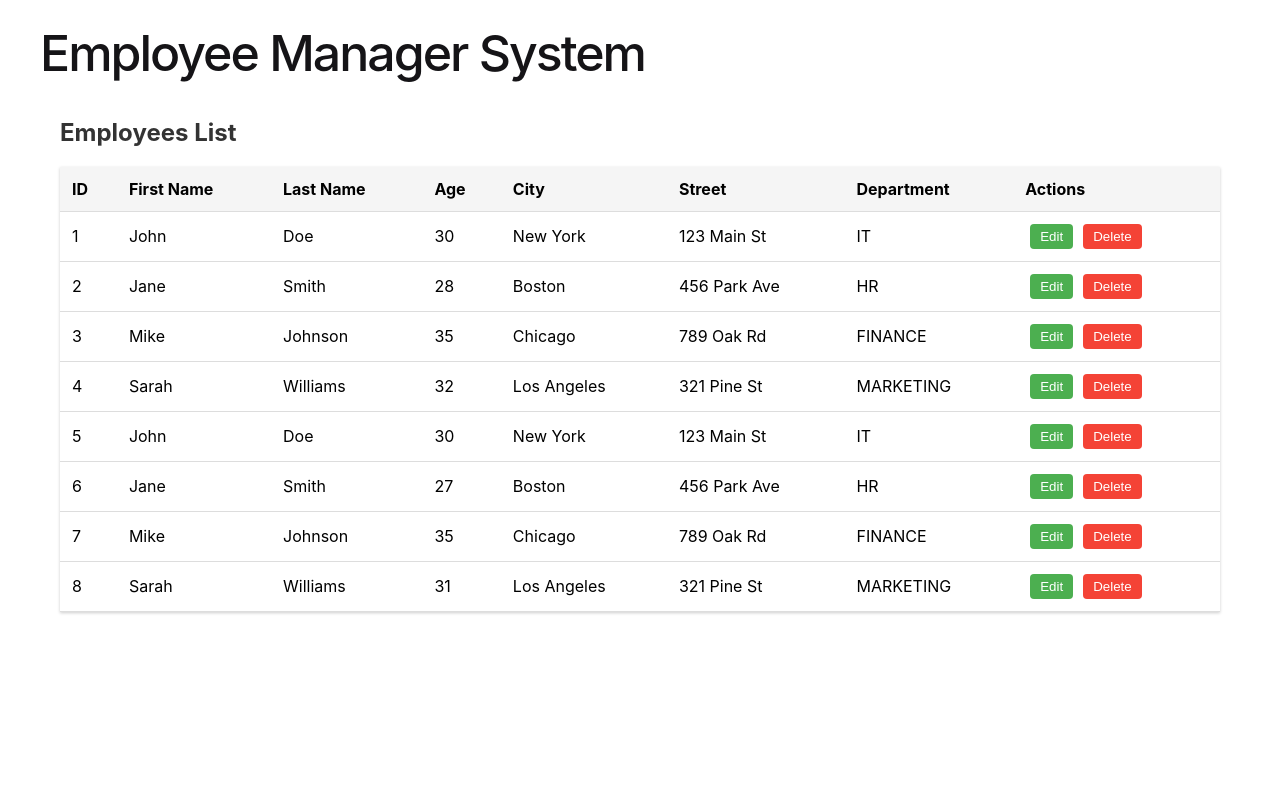
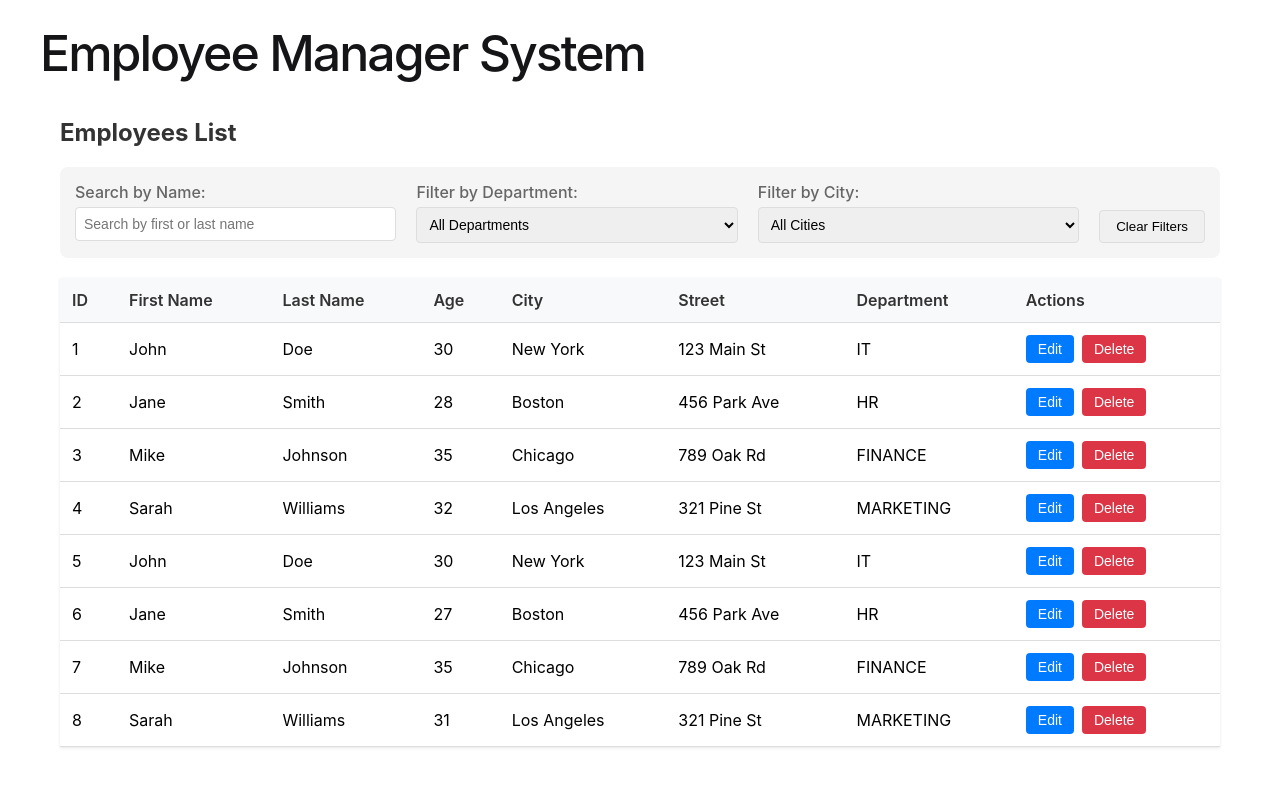
Before and after one commit to YamAlmog/EmployeeManager, an Angular app in the folder employee-manager/: page /employees in a window 1280 px wide. Shown: the top 786 px of the page. Built offline with nearby package versions, Linux system fonts and the light colour scheme.

Commit message:
Add filter controls

```diff
--- a/employee-manager/src/app/components/employees-view/employees-view.component.css
+++ b/employee-manager/src/app/components/employees-view/employees-view.component.css
@@ -9,12 +9,59 @@ h2 {
     margin-bottom: 20px;
 }
 
+/* Filters */
+.filters-container {
+    display: flex;
+    gap: 20px;
+    margin-bottom: 20px;
+    flex-wrap: wrap;
+    padding: 15px;
+    background-color: #f5f5f5;
+    border-radius: 8px;
+}
+
+.filter-group {
+    display: flex;
+    flex-direction: column;
+    gap: 5px;
+    flex: 1;
+    min-width: 200px;
+}
+
+.filter-group label {
+    font-weight: 500;
+    color: #666;
+}
+
+.filter-group input,
+.filter-group select {
+    padding: 8px;
+    border: 1px solid #ddd;
+    border-radius: 4px;
+    font-size: 14px;
+}
+
+.clear-filters {
+    align-self: flex-end;
+    padding: 8px 16px;
+    background-color: #f0f0f0;
+    border: 1px solid #ddd;
+    border-radius: 4px;
+    cursor: pointer;
+    margin-top: 21px;
+}
+
+.clear-filters:hover {
+    background-color: #e0e0e0;
+}
+
+/* Table Styles */
 table {
     width: 100%;
     border-collapse: collapse;
     margin-top: 20px;
-    background-color: #fff;
-    box-shadow: 0 1px 3px rgba(0,0,0,0.2);
+    background-color: white;
+    box-shadow: 0 1px 3px rgba(0, 0, 0, 0.1);
 }
 
 th, td {
@@ -24,57 +71,26 @@ th, td {
 }
 
 th {
-    background-color: #f5f5f5;
-    font-weight: bold;
+    background-color: #f8f9fa;
+    font-weight: 600;
+    color: #333;
 }
 
 tr:hover {
-    background-color: #f9f9f9;
+    background-color: #f5f5f5;
 }
 
-button {
-    margin: 0 5px;
-    padding: 5px 10px;
-    border: none;
-    border-radius: 4px;
-    cursor: pointer;
-}
-
-button:first-child {
-    background-color: #4CAF50;
-    color: white;
-}
-
-button:last-child {
-    background-color: #f44336;
-    color: white;
-}
-
-.loading {
-    text-align: center;
+/* Loading Styles */
+.loading-container {
+    display: flex;
+    flex-direction: column;
+    align-items: center;
     padding: 20px;
-    color: #666;
-}
-
-.no-data {
-    text-align: center;
-    padding: 20px;
-    color: #666;
-    background-color: #f9f9f9;
-    border-radius: 4px;
-    margin-top: 20px;
-}
-
-.loading-container {
-    padding: 20px;
-    margin: 20px 0;
-    background-color: #fff;
-    border-radius: 4px;
-    box-shadow: 0 2px 4px rgba(0,0,0,0.1);
 }
 
 .progress-bar {
     width: 100%;
+    max-width: 300px;
     height: 4px;
     background-color: #f0f0f0;
     border-radius: 2px;
@@ -84,17 +100,17 @@ button:last-child {
 .progress-bar-value {
     width: 100%;
     height: 100%;
-    background-color: #4CAF50;
+    background-color: #007bff;
     animation: indeterminate 1.5s infinite linear;
     transform-origin: 0% 50%;
 }
 
 @keyframes indeterminate {
     0% {
-        transform: translateX(-100%) scaleX(0.5);
+        transform: translateX(0) scaleX(0);
     }
-    50% {
-        transform: translateX(0%) scaleX(0.5);
+    40% {
+        transform: translateX(0) scaleX(0.4);
     }
     100% {
         transform: translateX(100%) scaleX(0.5);
@@ -102,7 +118,49 @@ button:last-child {
 }
 
 .loading-text {
-    margin-top: 15px;
-    text-align: center;
+    margin-top: 10px;
     color: #666;
 }
+
+/* Action Buttons */
+.actions {
+    display: flex;
+    gap: 8px;
+}
+
+.edit-btn, .delete-btn {
+    padding: 6px 12px;
+    border: none;
+    border-radius: 4px;
+    cursor: pointer;
+    font-size: 14px;
+    transition: background-color 0.2s;
+}
+
+.edit-btn {
+    background-color: #007bff;
+    color: white;
+}
+
+.edit-btn:hover {
+    background-color: #0056b3;
+}
+
+.delete-btn {
+    background-color: #dc3545;
+    color: white;
+}
+
+.delete-btn:hover {
+    background-color: #c82333;
+}
+
+/* No Data Message */
+.no-data {
+    text-align: center;
+    padding: 20px;
+    color: #666;
+    background-color: #f8f9fa;
+    border-radius: 4px;
+    margin-top: 20px;
+}
--- a/employee-manager/src/app/components/employees-view/employees-view.component.html
+++ b/employee-manager/src/app/components/employees-view/employees-view.component.html
@@ -1,5 +1,42 @@
 <div class="employees-container">
     <h2>Employees List</h2>
+
+    <!-- Filters -->
+    <div class="filters-container">
+        <div class="filter-group">
+            <label for="nameFilter">Search by Name:</label>
+            <input
+                id="nameFilter"
+                type="text"
+                [(ngModel)]="nameFilter"
+                (ngModelChange)="applyFilters()"
+                placeholder="Search by first or last name">
+        </div>
+
+        <div class="filter-group">
+            <label for="departmentFilter">Filter by Department:</label>
+            <select
+                id="departmentFilter"
+                [(ngModel)]="departmentFilter"
+                (ngModelChange)="applyFilters()">
+                <option value="">All Departments</option>
+                <option *ngFor="let dept of departments" [value]="dept">{{dept}}</option>
+            </select>
+        </div>
+
+        <div class="filter-group">
+            <label for="cityFilter">Filter by City:</label>
+            <select
+                id="cityFilter"
+                [(ngModel)]="cityFilter"
+                (ngModelChange)="applyFilters()">
+                <option value="">All Cities</option>
+                <option *ngFor="let city of cities" [value]="city">{{city}}</option>
+            </select>
+        </div>
+
+        <button class="clear-filters" (click)="clearFilters()">Clear Filters</button>
+    </div>
 
     <!-- Loading indicator -->
     <div *ngIf="loading" class="loading-container">
@@ -10,7 +47,7 @@
     </div>
 
     <!-- Employees table -->
-    <table *ngIf="!loading && employees.length > 0">
+    <table *ngIf="!loading && filteredEmployees.length > 0">
         <thead>
             <tr>
                 <th>ID</th>
@@ -24,7 +61,7 @@
             </tr>
         </thead>
         <tbody>
-            <tr *ngFor="let employee of employees">
+            <tr *ngFor="let employee of filteredEmployees">
                 <td>{{employee.id}}</td>
                 <td>{{employee.firstName}}</td>
                 <td>{{employee.lastName}}</td>
@@ -32,16 +69,16 @@
                 <td>{{employee.address.city}}</td>
                 <td>{{employee.address.street}}</td>
                 <td>{{employee.department | uppercase}}</td>
-                <td>
-                    <button (click)="onEditEmployee(employee)">Edit</button>
-                    <button (click)="onDeleteEmployee(employee.id)">Delete</button>
+                <td class="actions">
+                    <button class="edit-btn" (click)="onEditEmployee(employee)">Edit</button>
+                    <button class="delete-btn" (click)="onDeleteEmployee(employee.id)">Delete</button>
                 </td>
             </tr>
         </tbody>
     </table>
 
     <!-- No employees message -->
-    <div *ngIf="!loading && employees.length === 0" class="no-data">
+    <div *ngIf="!loading && filteredEmployees.length === 0" class="no-data">
         No employees found.
     </div>
 </div>
--- a/employee-manager/src/app/components/employees-view/employees-view.component.ts
+++ b/employee-manager/src/app/components/employees-view/employees-view.component.ts
@@ -1,20 +1,36 @@
-import { Component, OnInit } from '@angular/core';
+import { Component, OnInit, ViewEncapsulation, ChangeDetectionStrategy, ChangeDetectorRef } from '@angular/core';
 import { CommonModule } from '@angular/common';
+import { FormsModule } from '@angular/forms';
 import { Employee } from '../../models/employee.interface';
 import { EmployeeService } from '../../services/employee.service';
 
 @Component({
   selector: 'app-employees-view',
   standalone: true,
-  imports: [CommonModule],
+  imports: [CommonModule, FormsModule],
   templateUrl: './employees-view.component.html',
-  styleUrl: './employees-view.component.css'
+  styleUrl: './employees-view.component.css',
+  encapsulation: ViewEncapsulation.None,
+  changeDetection: ChangeDetectionStrategy.OnPush
 })
 export class EmployeesViewComponent implements OnInit {
   employees: Employee[] = [];
+  filteredEmployees: Employee[] = [];
   loading = false;
 
-  constructor(private employeeService: EmployeeService) {}
+  // Filter properties
+  nameFilter = '';
+  departmentFilter = '';
+  cityFilter = '';
+
+  // Unique lists for select dropdowns
+  departments: string[] = [];
+  cities: string[] = [];
+
+  constructor(
+    private employeeService: EmployeeService,
+    private cdr: ChangeDetectorRef
+  ) {}
 
   ngOnInit(): void {
     this.loadEmployees();
@@ -22,26 +38,57 @@ export class EmployeesViewComponent implements OnInit {
 
   loadEmployees(): void {
     this.loading = true;
+    this.cdr.detectChanges();
+
     this.employeeService.getEmployees()
       .subscribe({
         next: (data) => {
           this.employees = data;
+          this.filteredEmployees = data;
+          this.updateFilterLists();
           this.loading = false;
+          this.cdr.detectChanges();
         },
         error: (error) => {
           console.error('Error loading employees:', error);
           this.loading = false;
+          this.cdr.detectChanges();
         }
       });
   }
 
+  updateFilterLists(): void {
+    this.departments = [...new Set(this.employees.map(emp => emp.department))];
+    this.cities = [...new Set(this.employees.map(emp => emp.address.city))];
+  }
+
+  applyFilters(): void {
+    this.filteredEmployees = this.employees.filter(employee => {
+      const nameMatch = !this.nameFilter ||
+        `${employee.firstName} ${employee.lastName}`
+          .toLowerCase()
+          .includes(this.nameFilter.toLowerCase());
+
+      const departmentMatch = !this.departmentFilter ||
+        employee.department === this.departmentFilter;
+
+      const cityMatch = !this.cityFilter ||
+        employee.address.city === this.cityFilter;
+
+      return nameMatch && departmentMatch && cityMatch;
+    });
+    this.cdr.detectChanges();
+  }
+
   onEditEmployee(employee: Employee): void {
     console.log('Edit employee:', employee);
-    // We'll implement this later
+    // We'll implement this later with the dialog
   }
 
   onDeleteEmployee(id: number): void {
     this.loading = true;
+    this.cdr.detectChanges();
+
     this.employeeService.deleteEmployee(id)
       .subscribe({
         next: (success) => {
@@ -49,12 +96,22 @@ export class EmployeesViewComponent implements OnInit {
             this.loadEmployees();
           } else {
             this.loading = false;
+            this.cdr.detectChanges();
           }
         },
         error: (error) => {
           console.error('Error deleting employee:', error);
           this.loading = false;
+          this.cdr.detectChanges();
         }
       });
   }
+
+  clearFilters(): void {
+    this.nameFilter = '';
+    this.departmentFilter = '';
+    this.cityFilter = '';
+    this.filteredEmployees = this.employees;
+    this.cdr.detectChanges();
+  }
 }
```
